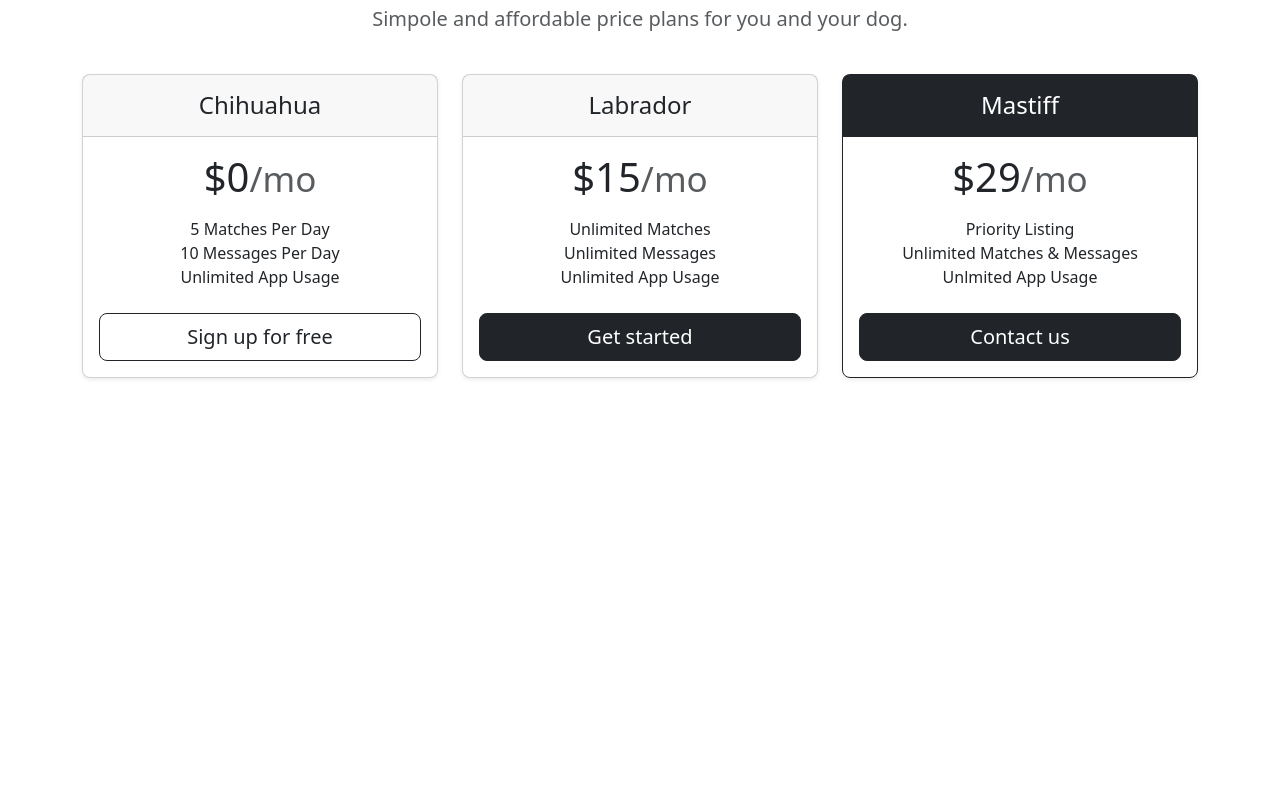
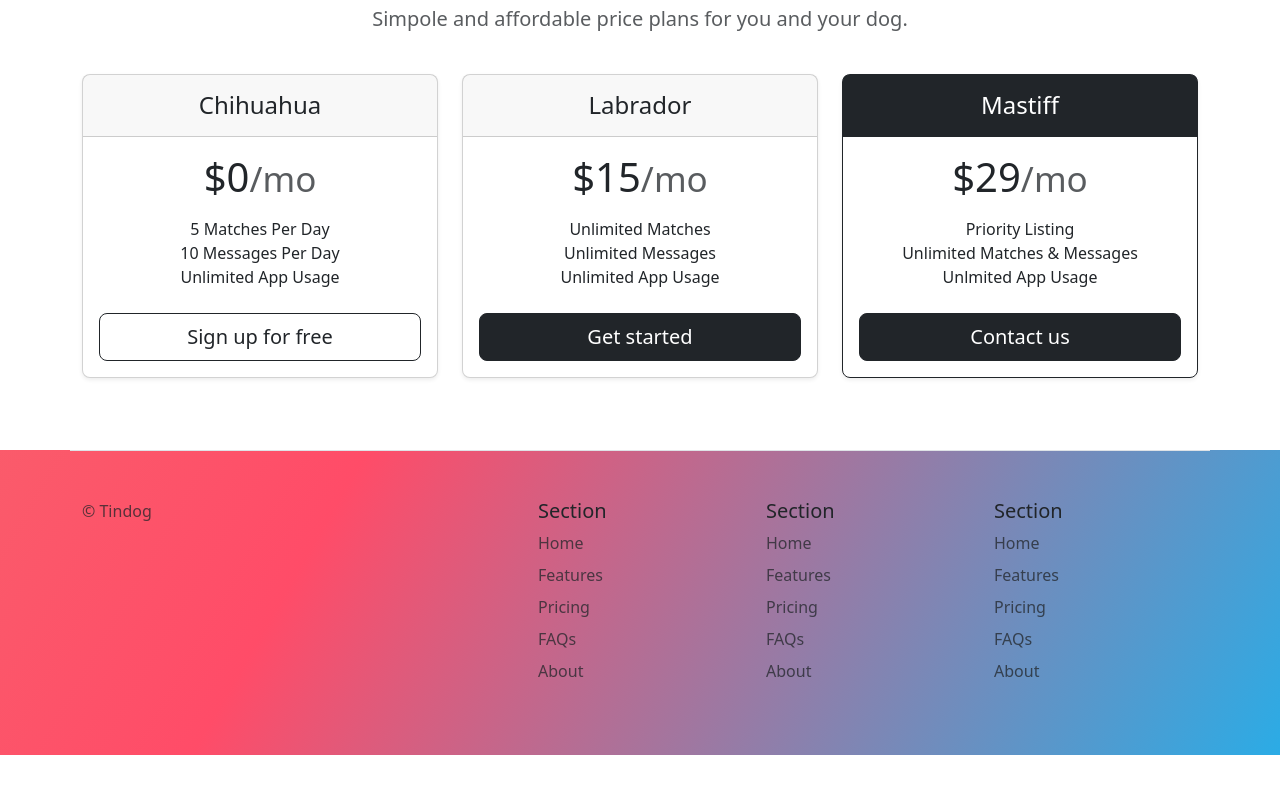
Before and after one commit to matthewgiem/TinDog, a plain HTML site: page index.html in a window 1280 px wide. Shown: the part 1675-2468 px from the top of the page. Before the commit the page ends 2093 px from the top, so only its background shows below. Drawn offline with nearby package versions, Linux system fonts and the light colour scheme.

Commit message:
add footer

```diff
--- a/index.html
+++ b/index.html
@@ -113,7 +113,7 @@
     <!-- Pricing -->
     <section id="pricing">
       <div class="pricing-header p-3 pb-md-4 mx-auto text-center">
-        <h1 class="display-4 fw-normal text-body-emphasis">A Plan for Every Dog's Needs</h1>
+        <h2 class="display-4 fw-normal text-body-emphasis">A Plan for Every Dog's Needs</h2>
         <p class="fs-5 text-body-secondary">Simpole and affordable price plans for you and your dog.</p>
       </div>
       <div class="container">
@@ -170,7 +170,46 @@
       </div>
     </section>
     <!-- Footer -->
-    <section id="footer">
+    <section id="footer" class="gradient-background">
+      <div class="container">
+        <footer class="row row-cols-1 row-cols-sm-2 row-cols-md-5 py-5 my-5 border-top">
+          <div class="col mb-3">
+            <p class="text-body-secondary">© Tindog</p>
+          </div>
+          <div class="col mb-3">
+          </div>
+          <div class="col mb-3">
+            <h5>Section</h5>
+            <ul class="nav flex-column">
+              <li class="nav-item mb-2"><a href="#" class="nav-link p-0 text-body-secondary">Home</a></li>
+              <li class="nav-item mb-2"><a href="#" class="nav-link p-0 text-body-secondary">Features</a></li>
+              <li class="nav-item mb-2"><a href="#" class="nav-link p-0 text-body-secondary">Pricing</a></li>
+              <li class="nav-item mb-2"><a href="#" class="nav-link p-0 text-body-secondary">FAQs</a></li>
+              <li class="nav-item mb-2"><a href="#" class="nav-link p-0 text-body-secondary">About</a></li>
+            </ul>
+          </div>
+          <div class="col mb-3">
+            <h5>Section</h5>
+            <ul class="nav flex-column">
+              <li class="nav-item mb-2"><a href="#" class="nav-link p-0 text-body-secondary">Home</a></li>
+              <li class="nav-item mb-2"><a href="#" class="nav-link p-0 text-body-secondary">Features</a></li>
+              <li class="nav-item mb-2"><a href="#" class="nav-link p-0 text-body-secondary">Pricing</a></li>
+              <li class="nav-item mb-2"><a href="#" class="nav-link p-0 text-body-secondary">FAQs</a></li>
+              <li class="nav-item mb-2"><a href="#" class="nav-link p-0 text-body-secondary">About</a></li>
+            </ul>
+          </div>
+          <div class="col mb-3">
+            <h5>Section</h5>
+            <ul class="nav flex-column">
+              <li class="nav-item mb-2"><a href="#" class="nav-link p-0 text-body-secondary">Home</a></li>
+              <li class="nav-item mb-2"><a href="#" class="nav-link p-0 text-body-secondary">Features</a></li>
+              <li class="nav-item mb-2"><a href="#" class="nav-link p-0 text-body-secondary">Pricing</a></li>
+              <li class="nav-item mb-2"><a href="#" class="nav-link p-0 text-body-secondary">FAQs</a></li>
+              <li class="nav-item mb-2"><a href="#" class="nav-link p-0 text-body-secondary">About</a></li>
+            </ul>
+          </div>
+        </footer>
+      </div>
     </section>
   </body>
 </html>
```
